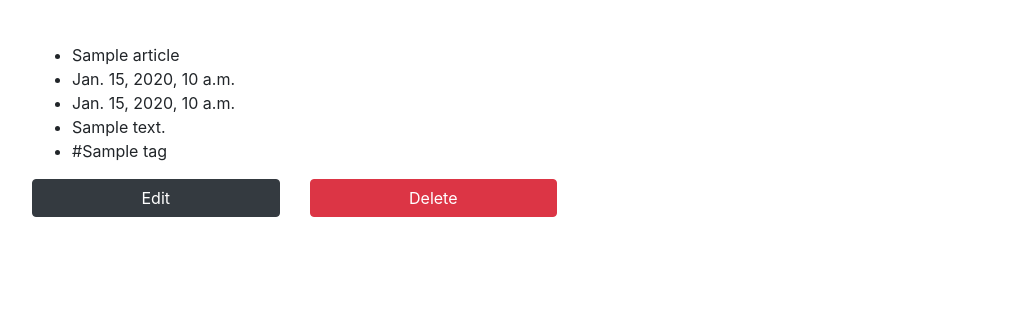
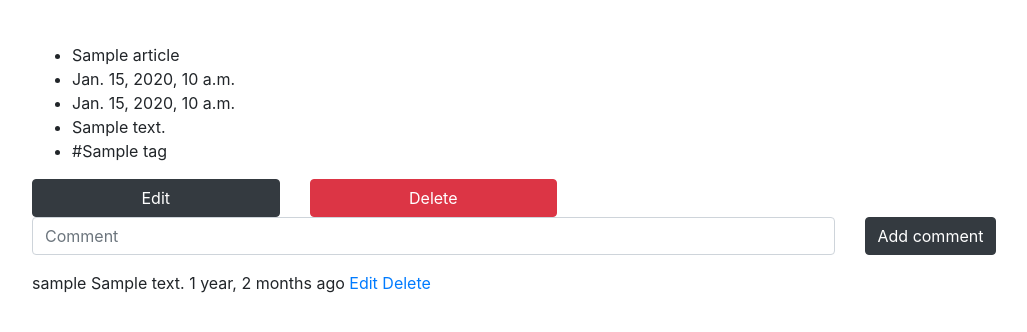
Before and after one commit to chaebum-kim/codus-w-django, a Django app: page /board/article/1/ in a window 1280 px wide. Shown: the part 57-389 px from the top of the page, without its empty margins (68-1095 px from the left). Run offline with Django 3.2, Linux system fonts and the light colour scheme; a user stored in the database is signed in; tables that the repository leaves empty hold one stand-in row (values such as "Sample post"); grey boxes marked "Sample" are stand-in pictures; some libraries are stand-ins or nearby versions.

Commit message:
Comment CRUD

```diff
--- a/board/forms.py
+++ b/board/forms.py
@@ -1,6 +1,6 @@
 from django import forms
 from django.core.validators import MaxLengthValidator
-from .models import Article
+from .models import Article, Comment
 import re
 
 
@@ -17,3 +17,16 @@ class ArticleForm(forms.Form):
         if data:
             data = data.lower()
         return data
+
+
+class CommentForm(forms.ModelForm):
+
+    class Meta:
+        model = Comment
+        fields = ['content']
+        labels = {
+            'content': 'Comment',
+        }
+        widgets = {
+            'content': forms.TextInput(attrs={'placeholder': 'Comment', 'class': 'form-control'})
+        }
--- a/board/models.py
+++ b/board/models.py
@@ -1,6 +1,7 @@
 from django.db import models
 from django.conf import settings
 from django.urls import reverse
+from django.contrib.humanize.templatetags.humanize import naturaltime
 
 
 class BaseModel(models.Model):
@@ -39,3 +40,24 @@ class Tag(models.Model):
 
     def __str__(self):
         return self.name
+
+
+class Comment(BaseModel):
+    article = models.ForeignKey(Article, on_delete=models.CASCADE)
+    author = models.ForeignKey(
+        settings.AUTH_USER_MODEL, on_delete=models.CASCADE)
+    content = models.CharField(max_length=300)
+
+    def serialize(self):
+        return {
+            'author': self.author.username,
+            'content': self.content,
+            'created_at': naturaltime(self.created_at),
+            'updated_at': naturaltime(self.updated_at),
+        }
+
+    def __str__(self):
+        return f'Comment #{self.id}'
+
+    class Meta:
+        ordering = ['id']
--- /dev/null
+++ b/board/static/board/comment.js
@@ -0,0 +1,71 @@
+
+document.addEventListener('DOMContentLoaded', () => {
+
+    document.querySelector('#comment-set').addEventListener('click', (e) => {
+        const target = e.target;
+
+        if (target.innerHTML === 'Edit') {
+            showEditBox(target);
+        } else if (target.innerHTML === 'Delete') {
+            deleteComment(target);
+        } else if (target.innerHTML === 'Save') {
+            editComment(target);
+        }
+    })
+})
+
+
+function showEditBox(target) {
+    const parent = target.parentElement;
+    let content = parent.querySelector('span').innerHTML;
+    parent.innerHTML = `\
+        <div class="row">\
+            <div class="col-sm-9">\
+                <input type="text" name="content" placeholder="Comment" class="form-control" maxlength="300" value="${content}"required></input>\
+            </div>\
+            <div class="col-sm-3">\
+                <button class="btn btn-dark">Save</button>\
+            </div>\
+        </div>\
+    `;
+}
+
+
+function editComment(target) {
+    const commentBox = target.parentElement.parentElement.parentElement;
+    const pk = commentBox.dataset.commentPk;
+    let content = commentBox.querySelector('input').value;
+
+    fetch(`http://127.0.0.1:8000/board/comment/${pk}/edit/`, {
+        method: 'post',
+        body: JSON.stringify({
+            'content': content,
+        })
+    })
+    .then(response => response.json())
+    .then(data => {
+        commentBox.innerHTML = "";
+        commentBox.innerHTML = `\
+            ${data['author']}\
+            <span>${data['content']}</span>
+            ${data['created_at']}
+            <a href="#">Edit</a>
+            <a href="#">Delete</a>
+        `;
+    });
+}
+
+
+function deleteComment(target) {
+    const commentBox = target.parentElement;
+    if (confirm('Are you sure you want to delete this comment?')) {
+        const pk = commentBox.dataset.commentPk;
+        fetch(`http://127.0.0.1:8000/board/comment/${pk}/delete/`)
+        .then(response => response.json())
+        .then(data => {
+            if (data['status'] === true) {
+                commentBox.remove();
+            }
+        });
+    }
+}
--- a/board/templates/board/article_detail.html
+++ b/board/templates/board/article_detail.html
@@ -1,9 +1,9 @@
 {% extends 'layout.html' %}
+{% load static humanize %}
 
 {% block content %}
 
     <div class="container">
-
         <ul>
             <li>{{ article.title }}</li>
             <li>{{ article.created_at }}</li>
@@ -30,7 +30,38 @@
                 </div>
             </div>
         {% endif %}
+    </div>
 
+    <div class="container">
+        <form action="{% url 'board:comment_new' article.pk %}" method="post">
+            <div class="row">
+                {% csrf_token %}
+                <div class="col-sm-9">
+                    {{ comment_form.content }}
+                </div>
+                <div class="col-sm-3">
+                    <button type="submit" class="btn btn-dark">Add comment</button>
+                </div>
+            </div>
+        </form>
+    </div>
+
+    <div id="comment-set" class="container mt-3">
+        {% for comment in comment_list %}
+            <div data-comment-pk="{{ comment.pk }}"">
+                {{ comment.author.username }}
+                <span>{{ comment.content }}</span>
+                {{ comment.created_at|naturaltime }}
+                {% if comment.author == request.user %}
+                    <a href="#">Edit</a>
+                    <a href="#">Delete</a>
+                {% endif %}
+            </div>
+        {% endfor %}
     </div>
 
 {% endblock %}
+
+{% block script %}
+    <script src="{% static 'board/comment.js' %}"></script>
+{% endblock %}
--- a/board/urls.py
+++ b/board/urls.py
@@ -9,4 +9,9 @@ urlpatterns = [
     path('article/<int:pk>/', views.article_detail, name='article_detail'),
     path('article/<int:pk>/edit/', views.article_edit, name='article_edit'),
     path('article/<int:pk>/delete/', views.article_delete, name='article_delete'),
+
+    path('article/<int:article_pk>/comment/new/',
+         views.comment_new, name='comment_new'),
+    path('comment/<int:pk>/edit/', views.comment_edit, name='comment_edit'),
+    path('comment/<int:pk>/delete/', views.comment_delete, name='comment_delete'),
 ]
--- a/board/views.py
+++ b/board/views.py
@@ -1,8 +1,11 @@
 from django.shortcuts import render, redirect, get_object_or_404, HttpResponse
+from django.http import JsonResponse
 from django.contrib.auth.decorators import login_required
-from .forms import ArticleForm
-from .models import Article, Tag
+from django.views.decorators.csrf import csrf_exempt
+import json
 import re
+from .forms import ArticleForm, CommentForm
+from .models import Article, Tag, Comment
 
 
 def index(request):
@@ -41,8 +44,12 @@ def article_new(request):
 
 def article_detail(request, pk):
     article = get_object_or_404(Article, pk=pk)
+    comment_list = article.comment_set.all()
+    comment_form = CommentForm()
     return render(request, 'board/article_detail.html', {
         'article': article,
+        'comment_list': comment_list,
+        'comment_form': comment_form,
     })
 
 
@@ -95,3 +102,43 @@ def article_delete(request, pk):
 
     article.delete()
     return redirect('board:index')
+
+
+@login_required
+def comment_new(request, article_pk):
+
+    article = get_object_or_404(Article, pk=article_pk)
+
+    if request.method == 'POST':
+        form = CommentForm(request.POST)
+        if form.is_valid():
+            comment = form.save(commit=False)
+            comment.article = article
+            comment.author = request.user
+            comment.save()
+
+    return redirect(article)
+
+
+@csrf_exempt
+@login_required
+def comment_edit(request, pk):
+
+    comment = get_object_or_404(Comment, pk=pk)
+
+    if request.method == 'POST':
+        data = json.loads(request.body)
+        form = CommentForm(data, instance=comment)
+        if form.is_valid():
+            comment = form.save()
+            return JsonResponse(comment.serialize())
+
+    return redirect(comment.article)
+
+
+@login_required
+def comment_delete(request, pk):
+
+    comment = get_object_or_404(Comment, pk=pk)
+    comment.delete()
+    return JsonResponse({'status': True})
--- a/codus/settings.py
+++ b/codus/settings.py
@@ -39,9 +39,11 @@ INSTALLED_APPS = [
     'django.contrib.sessions',
     'django.contrib.messages',
     'django.contrib.staticfiles',
+    'django.contrib.humanize',
     # Third-party apps
     'bootstrap4',
     'imagekit',
+    'debug_toolbar',
     # Local apps
     'codus',
     'accounts',
@@ -56,6 +58,7 @@ MIDDLEWARE = [
     'django.contrib.auth.middleware.AuthenticationMiddleware',
     'django.contrib.messages.middleware.MessageMiddleware',
     'django.middleware.clickjacking.XFrameOptionsMiddleware',
+    'debug_toolbar.middleware.DebugToolbarMiddleware',
 ]
 
 ROOT_URLCONF = 'codus.urls'
@@ -133,6 +136,7 @@ USE_TZ = True
 STATIC_URL = '/static/'
 STATICFILE_DIRS = [
     os.path.join(BASE_DIR, 'codus', 'static'),
+    os.path.join(BASE_DIR, 'static'),
 ]
 STATIC_ROOT = os.path.join(BASE_DIR, 'static')
 
--- a/codus/templates/layout.html
+++ b/codus/templates/layout.html
@@ -9,6 +9,8 @@
     <link rel="stylesheet" href="{% static 'bootstrap-4.6.0-dist/css/bootstrap.min.css' %}">
     <script src="{% static 'jquery-3.6.0.min.js' %}"></script>
     <script src="{% static 'bootstrap-4.6.0-dist/js/bootstrap.min.js' %}"></script>
+    {% block script %}
+    {% endblock %}
 </head>
 <body>
     <header>
--- a/codus/urls.py
+++ b/codus/urls.py
@@ -31,3 +31,6 @@ urlpatterns = [
 if settings.DEBUG:
     urlpatterns += static(settings.MEDIA_URL,
                           document_root=settings.MEDIA_ROOT)
+
+    import debug_toolbar
+    urlpatterns += [path('__debug__/', include(debug_toolbar.urls)), ]
```
Also changed, not shown: board/admin.py (+6 -1 lines), board/migrations/0003_comment.py (added).
